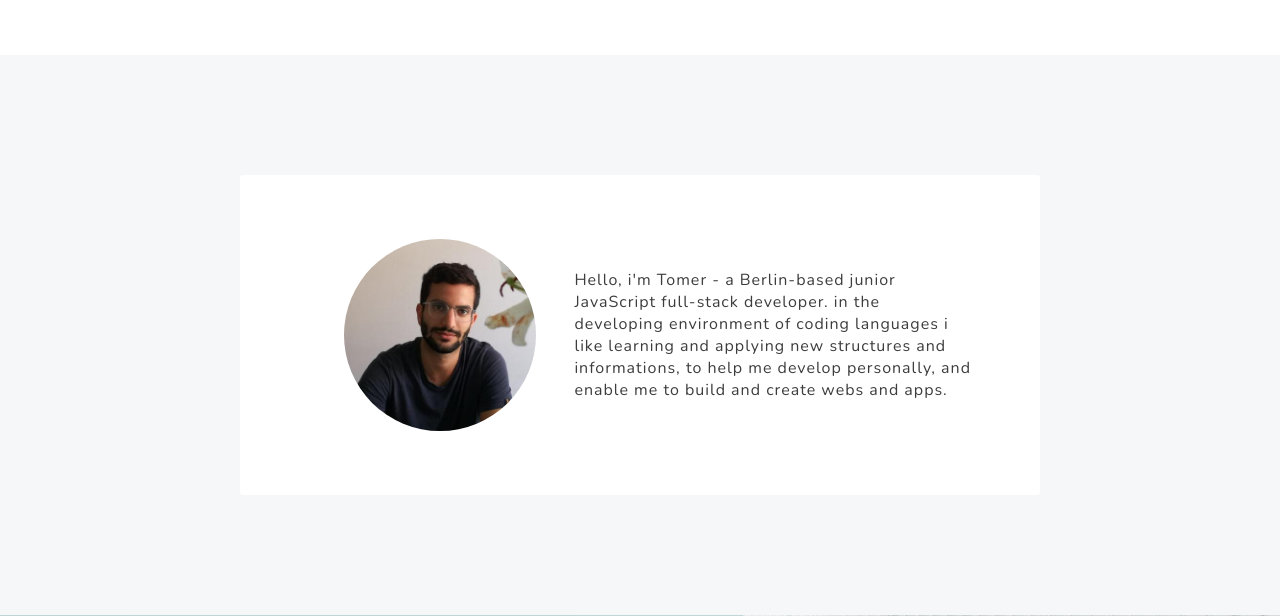
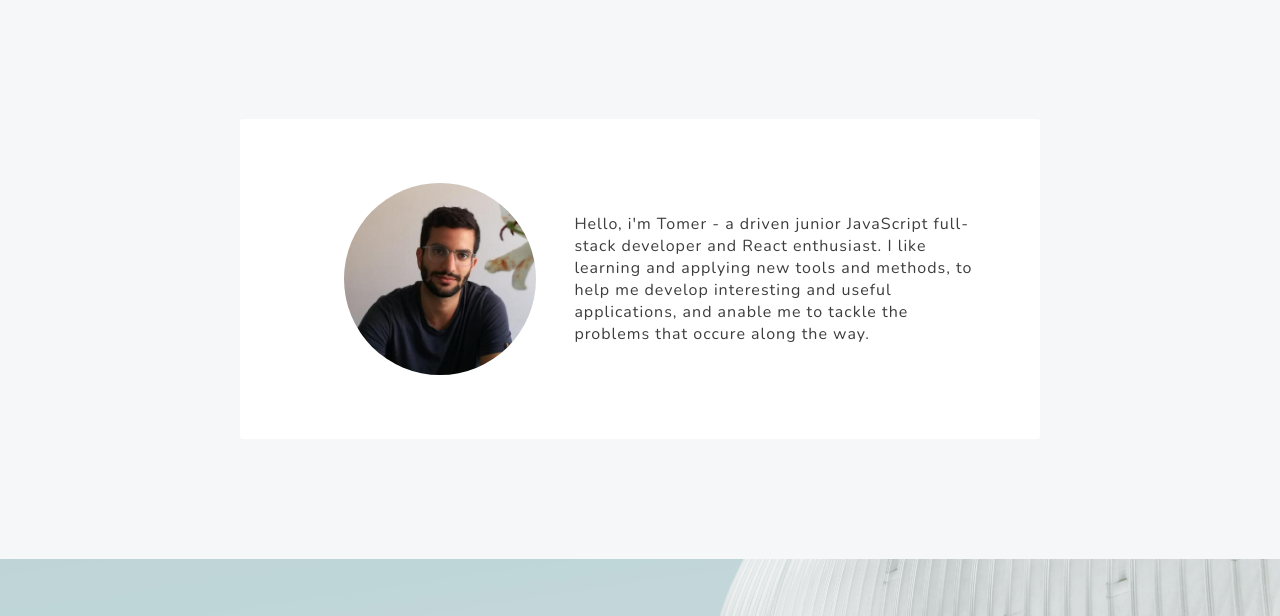
Before and after one commit to tomerrajuan/portfolio, a PHP site: page / in a window 1280 px wide. Shown: the part 681-1297 px from the top of the page. Run offline with PHP 8.4, Linux system fonts and the light colour scheme; some libraries are stand-ins or nearby versions.

Commit message:
new about

```diff
--- a/index.html
+++ b/index.html
@@ -46,10 +46,9 @@
         <!-- <h1>about me</h1> -->
         <img class="profile_pic" src="profile.jpg" alt="" />
         <p>
-          Hello, i'm Tomer - a Berlin-based junior JavaScript full-stack
-          developer. in the developing environment of coding languages i like
-          learning and applying new structures and informations, to help me
-          develop personally, and enable me to build and create webs and apps.
+          Hello, i'm Tomer - a driven junior JavaScript full-stack
+          developer and React enthusiast. I like learning and applying new tools and methods, to help me
+          develop interesting and useful applications, and anable me to tackle the problems that occure along the way.
         </p>
       </div>
     </section>
@@ -223,7 +222,7 @@
             <img src="review.png" alt="" />
             <div class="modal-container-text">
               <h3>
-                Re-view is a search engine for restaurants that uses APIs to collect information
+                Re-view is a search engine for restaurants that uses REST APIs to collect information
                 from multiply sources of a specific restaurant.
               </h3>
               <br />
--- a/style.css
+++ b/style.css
@@ -90,7 +90,7 @@ header.on {
 }
 #welcome {
   justify-content: center;
-  height: 82vh;
+  height: 75vh;
   width: 100vw;
   display: flex;
   flex-direction: column;
```
